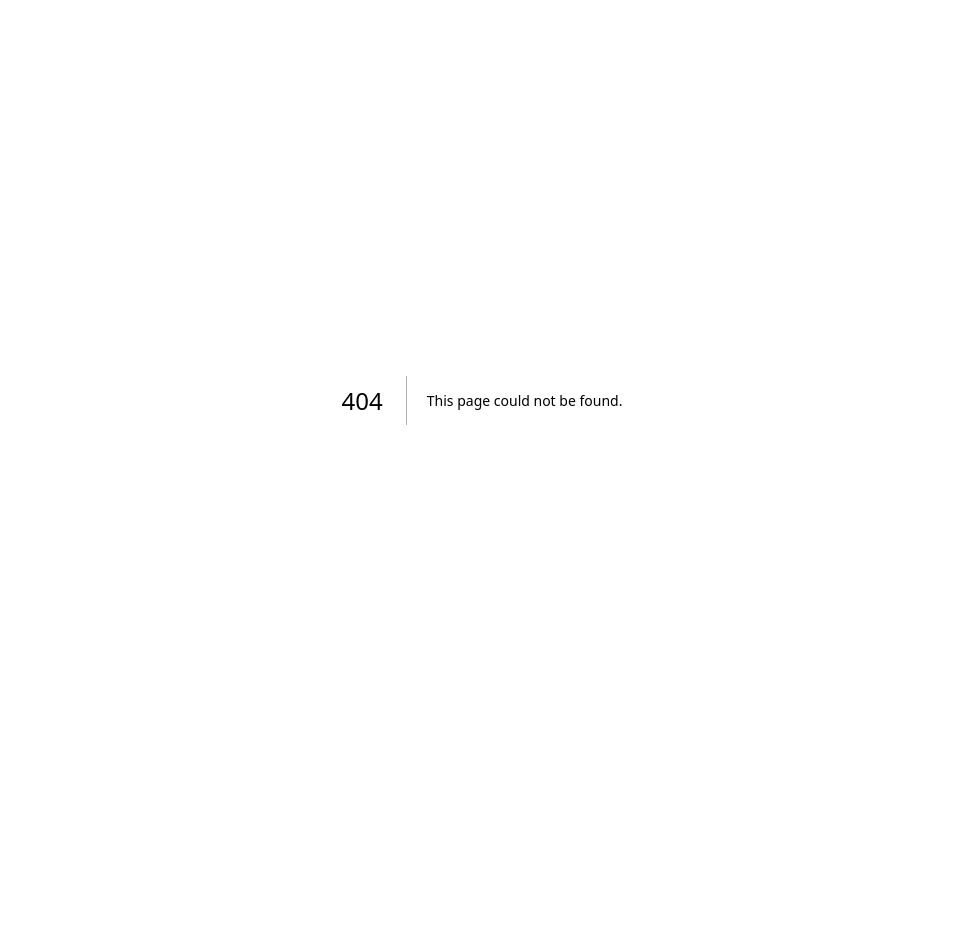
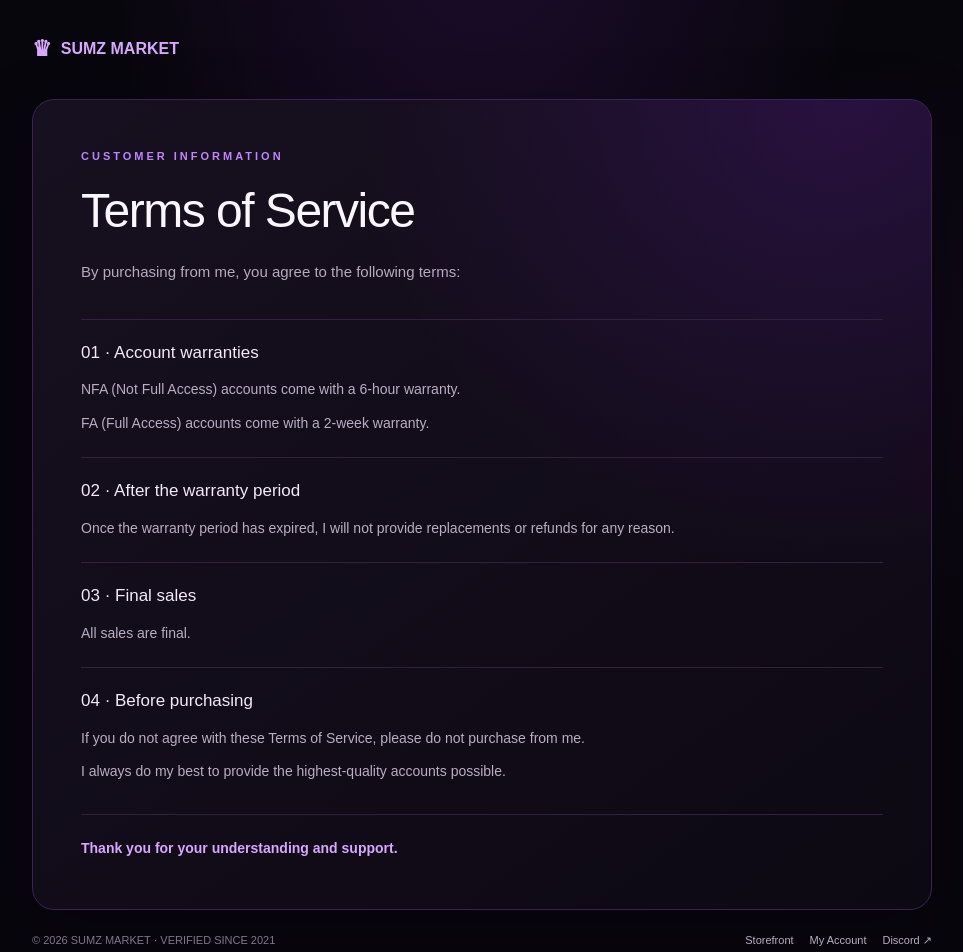
Before and after one commit to sumzsumz671-netizen/santa-storeee, a Next.js app in the folder santa-store-netlify-supabase-buildfix2/: page /terms in a window 1280 px wide. Before the commit this address had no page. Shown: the top 952 px of the page, without its empty margins (158-1121 px from the left). Before the commit the page ends 800 px from the top, so only its background shows below. Built offline with nearby package versions, Linux system fonts and the light colour scheme.

Commit message:
Add Sumz Market Terms of Service page

```diff
--- /dev/null
+++ b/santa-store-netlify-supabase-buildfix2/app/terms/page.tsx
@@ -0,0 +1,89 @@
+export const metadata = {
+  title: "Terms of Service | Sumz Market",
+  description: "Read the Sumz Market purchase, warranty, and refund terms.",
+};
+
+const terms = [
+  {
+    title: "Account warranties",
+    text: [
+      "NFA (Not Full Access) accounts come with a 6-hour warranty.",
+      "FA (Full Access) accounts come with a 2-week warranty.",
+    ],
+  },
+  {
+    title: "After the warranty period",
+    text: [
+      "Once the warranty period has expired, I will not provide replacements or refunds for any reason.",
+    ],
+  },
+  {
+    title: "Final sales",
+    text: [
+      "All sales are final.",
+    ],
+  },
+  {
+    title: "Before purchasing",
+    text: [
+      "If you do not agree with these Terms of Service, please do not purchase from me.",
+      "I always do my best to provide the highest-quality accounts possible.",
+    ],
+  },
+];
+
+export default function TermsOfServicePage() {
+  return (
+    <main style={{ minHeight: "100vh", padding: "32px 20px 70px" }}>
+      <div style={{ maxWidth: 900, margin: "0 auto" }}>
+        <a href="/" style={{ display: "inline-flex", alignItems: "center", gap: 9, color: "#d8a8ff", fontWeight: 800, marginBottom: 34 }}>
+          <span style={{ fontSize: 22 }}>♛</span> SUMZ MARKET
+        </a>
+
+        <section style={{
+          border: "1px solid #3c2256",
+          borderRadius: 22,
+          padding: "clamp(24px, 5vw, 48px)",
+          background: "radial-gradient(ellipse at 90% 0%, rgba(126,34,206,.2), transparent 42%), linear-gradient(145deg,#171020,#0d0913)",
+          boxShadow: "0 24px 70px rgba(0,0,0,.28)",
+        }}>
+          <div style={{ color: "#c084fc", fontSize: 11, fontWeight: 900, letterSpacing: 3 }}>CUSTOMER INFORMATION</div>
+          <h1 style={{ margin: "10px 0 12px", fontSize: "clamp(32px, 6vw, 48px)", letterSpacing: -1.5 }}>Terms of Service</h1>
+          <p style={{ color: "#b7aabe", fontSize: 15, lineHeight: 1.75, margin: 0 }}>
+            By purchasing from me, you agree to the following terms:
+          </p>
+
+          <div style={{ display: "grid", gap: 22, marginTop: 34 }}>
+            {terms.map((section, index) => (
+              <section key={section.title} style={{ paddingTop: 20, borderTop: "1px solid #30213f" }}>
+                <h2 style={{ margin: "0 0 12px", fontSize: 17, color: "#f2e9fa" }}>
+                  {String(index + 1).padStart(2, "0")} · {section.title}
+                </h2>
+                <div style={{ display: "grid", gap: 9 }}>
+                  {section.text.map(line => (
+                    <p key={line} style={{ color: "#b9aec4", fontSize: 14, lineHeight: 1.75, margin: 0 }}>
+                      {line}
+                    </p>
+                  ))}
+                </div>
+              </section>
+            ))}
+          </div>
+
+          <p style={{ margin: "30px 0 0", paddingTop: 22, borderTop: "1px solid #30213f", color: "#d8a8ff", fontSize: 14, lineHeight: 1.7, fontWeight: 700 }}>
+            Thank you for your understanding and support.
+          </p>
+        </section>
+
+        <footer style={{ display: "flex", justifyContent: "space-between", flexWrap: "wrap", gap: 12, marginTop: 22, color: "#81768d", fontSize: 11 }}>
+          <span>© {new Date().getFullYear()} SUMZ MARKET · VERIFIED SINCE 2021</span>
+          <span style={{ display: "flex", gap: 16 }}>
+            <a href="/" style={{ color: "#b9aec4" }}>Storefront</a>
+            <a href="/account" style={{ color: "#b9aec4" }}>My Account</a>
+            <a href="https://discord.com/invite/sumz" target="_blank" rel="noopener noreferrer" style={{ color: "#b9aec4" }}>Discord ↗</a>
+          </span>
+        </footer>
+      </div>
+    </main>
+  );
+}
```
